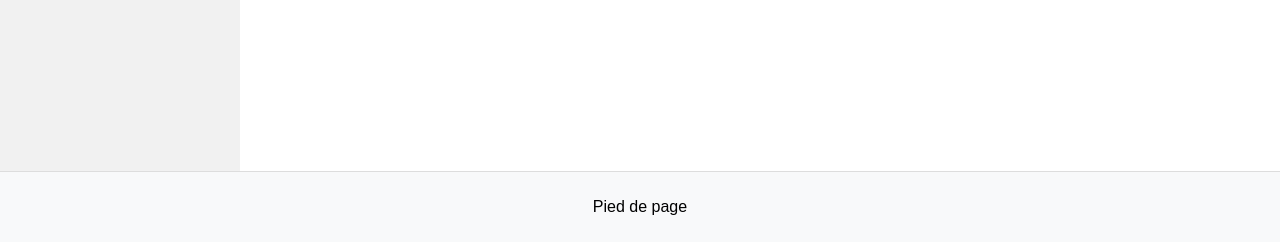
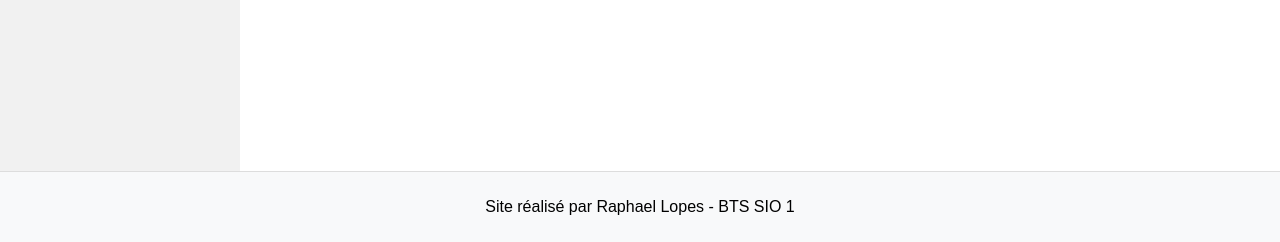
Before and after one commit to lajota777/SIO-PHP, a PHP site: page / in a window 1280 px wide. Shown: the part 558-800 px from the top of the page. Run offline with PHP 8.4, Linux system fonts and the light colour scheme.

Commit message:
Update footer.php

```diff
--- a/includes/footer.php
+++ b/includes/footer.php
@@ -1,5 +1,5 @@
 <footer>
-            <p>Pied de page</p>
+            <p>Site réalisé par Raphael Lopes - BTS SIO 1</p>
         </footer>
     </body>
 </html>
```
